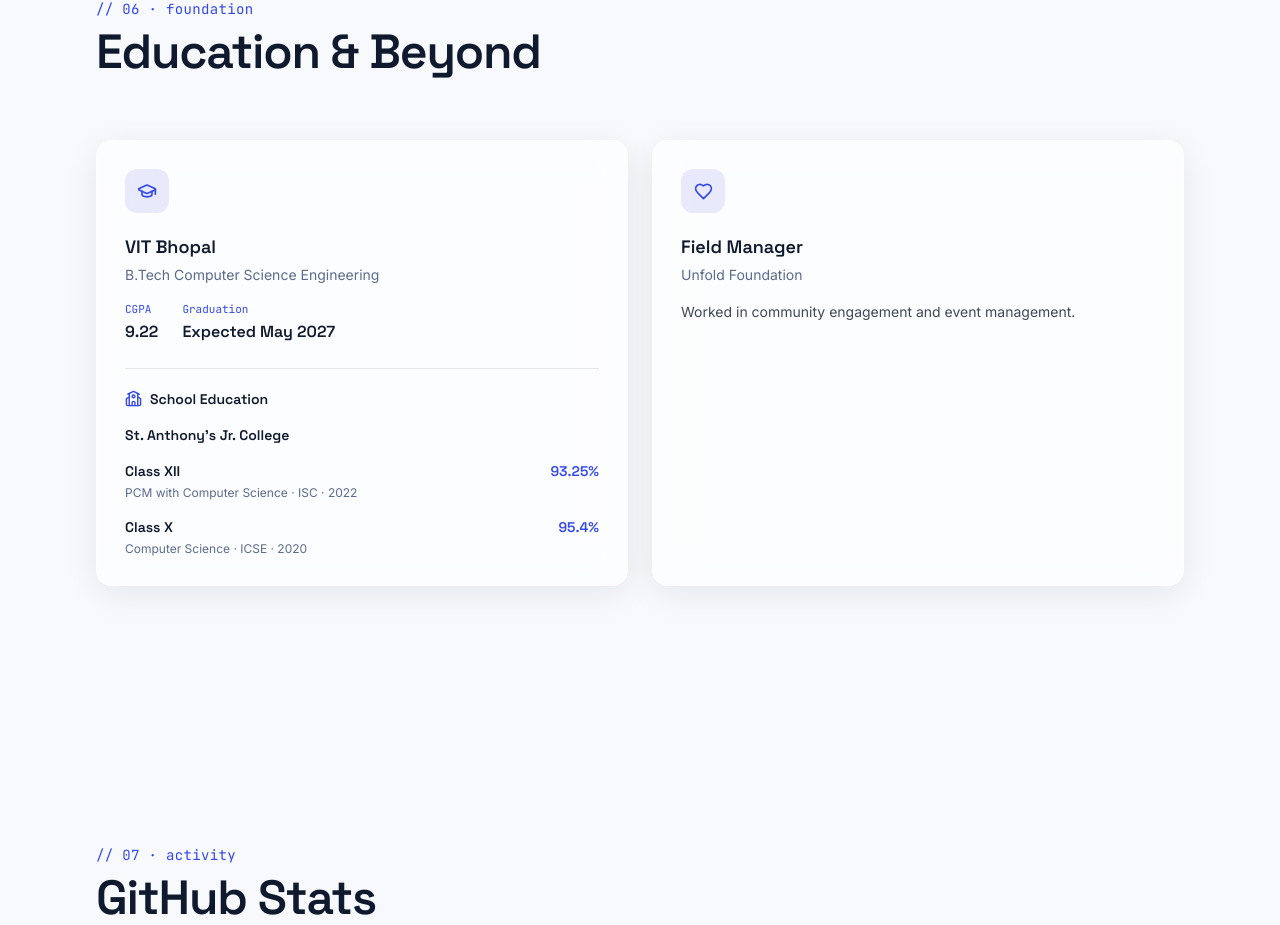
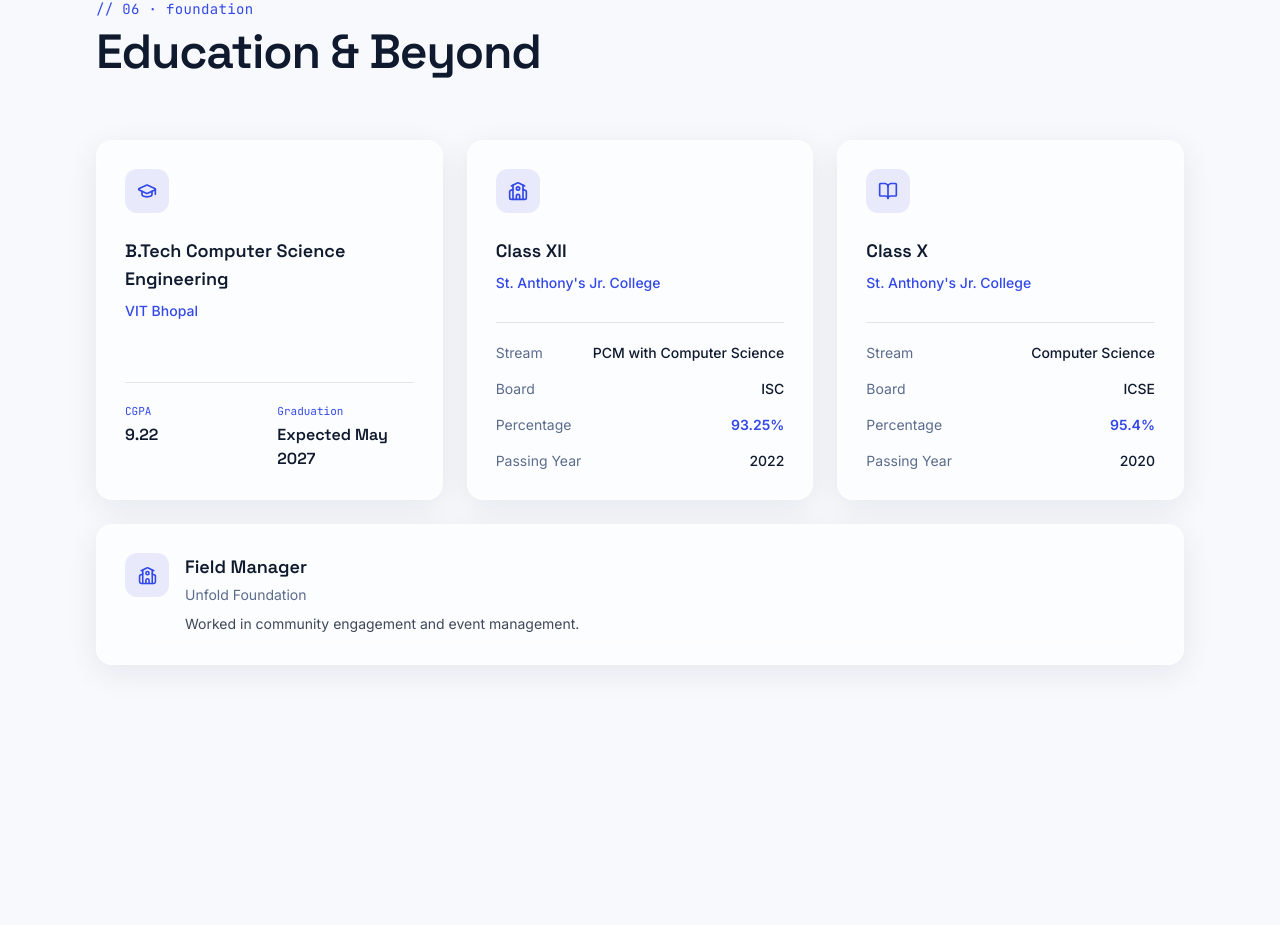
Before and after one commit to diyam3/My-Portfolio, a Next.js app: page / in a window 1280 px wide. Shown: the part 6775-7700 px from the top of the page. Built offline with nearby package versions, Linux system fonts and the light colour scheme; no server answers.

Commit message:
Update education section

```diff
--- a/components/Education.tsx
+++ b/components/Education.tsx
@@ -3,7 +3,7 @@
 import { motion } from "framer-motion";
 import SectionHeading from "@/components/ui/SectionHeading";
 import { education, extraCurricular } from "@/lib/data";
-import { GraduationCap, Heart, School } from "lucide-react";
+import { GraduationCap, School, BookOpen } from "lucide-react";
 
 export default function Education() {
   return (
@@ -11,31 +11,33 @@ export default function Education() {
       <div className="max-w-6xl mx-auto px-5 md:px-8">
         <SectionHeading eyebrow="06 · foundation" title="Education & Beyond" />
 
-        <div className="grid md:grid-cols-2 gap-6">
-          {/* College + School Education */}
+        {/* Education Cards */}
+        <div className="grid grid-cols-1 md:grid-cols-3 gap-6">
+
+          {/* B.Tech */}
           <motion.div
             initial={{ opacity: 0, y: 24 }}
             whileInView={{ opacity: 1, y: 0 }}
             viewport={{ once: true, margin: "-60px" }}
             transition={{ duration: 0.55 }}
-            className="glass rounded-2xl shadow-glass p-7"
+            className="glass rounded-2xl shadow-glass p-7 flex flex-col min-h-[360px]"
           >
-            {/* College */}
-            <div className="w-11 h-11 rounded-xl bg-royal-600/10 text-royal-600 dark:text-royal-300 flex items-center justify-center mb-5">
+            <div className="w-11 h-11 rounded-xl bg-royal-600/10 text-royal-600 dark:text-royal-300 flex items-center justify-center mb-6">
               <GraduationCap size={20} />
             </div>
 
-            <h3 className="font-display font-semibold text-lg text-ink dark:text-white mb-1">
-              {education.institution}
+            <h3 className="font-display font-semibold text-lg text-ink dark:text-white mb-2">
+              B.Tech Computer Science Engineering
             </h3>
 
-            <p className="text-mist dark:text-royal-100/60 text-sm mb-4">
-              {education.degree}
+            <p className="text-royal-600 dark:text-royal-300 text-sm font-medium mb-6">
+              {education.institution}
             </p>
 
-            <div className="flex gap-6 mb-6">
+            <div className="border-t border-ink/10 dark:border-white/10 pt-5 mt-auto">
+              <div className="grid grid-cols-2 gap-4">
                 <div>
-                <p className="font-mono text-[11px] text-royal-600 dark:text-royal-300 mb-0.5">
+                  <p className="font-mono text-[11px] text-royal-600 dark:text-royal-300 mb-1">
                     CGPA
                   </p>
                   <p className="font-display font-semibold text-ink dark:text-white">
@@ -44,7 +46,7 @@ export default function Education() {
                 </div>
 
                 <div>
-                <p className="font-mono text-[11px] text-royal-600 dark:text-royal-300 mb-0.5">
+                  <p className="font-mono text-[11px] text-royal-600 dark:text-royal-300 mb-1">
                     Graduation
                   </p>
                   <p className="font-display font-semibold text-ink dark:text-white">
@@ -52,82 +54,156 @@ export default function Education() {
                   </p>
                 </div>
               </div>
-
-            {/* School Education */}
-            <div className="pt-5 border-t border-ink/10 dark:border-white/10">
-              <div className="flex items-center gap-2 mb-4">
-                <School
-                  size={17}
-                  className="text-royal-600 dark:text-royal-300"
-                />
-                <h4 className="font-display font-semibold text-sm text-ink dark:text-white">
-                  School Education
-                </h4>
-              </div>
-
-              <h5 className="font-display font-semibold text-sm text-ink dark:text-white mb-1">
-                St. Anthony&apos;s Jr. College
-              </h5>
-
-              {/* 12th */}
-              <div className="mt-4">
-                <div className="flex items-center justify-between">
-                  <p className="font-display font-semibold text-sm text-ink dark:text-white">
-                    Class XII
-                  </p>
-                  <p className="font-display font-semibold text-sm text-royal-600 dark:text-royal-300">
-                    93.25%
-                  </p>
-                </div>
-
-                <p className="text-mist dark:text-royal-100/60 text-xs mt-1">
-                  PCM with Computer Science · ISC · 2022
-                </p>
-              </div>
-
-              {/* 10th */}
-              <div className="mt-4">
-                <div className="flex items-center justify-between">
-                  <p className="font-display font-semibold text-sm text-ink dark:text-white">
-                    Class X
-                  </p>
-                  <p className="font-display font-semibold text-sm text-royal-600 dark:text-royal-300">
-                    95.4%
-                  </p>
-                </div>
-
-                <p className="text-mist dark:text-royal-100/60 text-xs mt-1">
-                  Computer Science · ICSE · 2020
-                </p>
-              </div>
             </div>
           </motion.div>
 
-          {/* Beyond / Extra Curricular */}
+          {/* Class XII */}
           <motion.div
             initial={{ opacity: 0, y: 24 }}
             whileInView={{ opacity: 1, y: 0 }}
             viewport={{ once: true, margin: "-60px" }}
             transition={{ duration: 0.55, delay: 0.1 }}
-            className="glass rounded-2xl shadow-glass p-7"
+            className="glass rounded-2xl shadow-glass p-7 flex flex-col min-h-[360px]"
           >
-            <div className="w-11 h-11 rounded-xl bg-royal-600/10 text-royal-600 dark:text-royal-300 flex items-center justify-center mb-5">
-              <Heart size={19} />
+            <div className="w-11 h-11 rounded-xl bg-royal-600/10 text-royal-600 dark:text-royal-300 flex items-center justify-center mb-6">
+              <School size={20} />
             </div>
 
+            <h3 className="font-display font-semibold text-lg text-ink dark:text-white mb-2">
+              Class XII
+            </h3>
+
+            <p className="text-royal-600 dark:text-royal-300 text-sm font-medium mb-6">
+              St. Anthony&apos;s Jr. College
+            </p>
+
+            <div className="border-t border-ink/10 dark:border-white/10 pt-5 mt-auto space-y-4">
+              <div className="flex justify-between items-center">
+                <span className="text-sm text-mist dark:text-royal-100/60">
+                  Stream
+                </span>
+                <span className="text-sm font-medium text-ink dark:text-white text-right">
+                  PCM with Computer Science
+                </span>
+              </div>
+
+              <div className="flex justify-between items-center">
+                <span className="text-sm text-mist dark:text-royal-100/60">
+                  Board
+                </span>
+                <span className="text-sm font-medium text-ink dark:text-white">
+                  ISC
+                </span>
+              </div>
+
+              <div className="flex justify-between items-center">
+                <span className="text-sm text-mist dark:text-royal-100/60">
+                  Percentage
+                </span>
+                <span className="text-sm font-semibold text-royal-600 dark:text-royal-300">
+                  93.25%
+                </span>
+              </div>
+
+              <div className="flex justify-between items-center">
+                <span className="text-sm text-mist dark:text-royal-100/60">
+                  Passing Year
+                </span>
+                <span className="text-sm font-medium text-ink dark:text-white">
+                  2022
+                </span>
+              </div>
+            </div>
+          </motion.div>
+
+          {/* Class X */}
+          <motion.div
+            initial={{ opacity: 0, y: 24 }}
+            whileInView={{ opacity: 1, y: 0 }}
+            viewport={{ once: true, margin: "-60px" }}
+            transition={{ duration: 0.55, delay: 0.2 }}
+            className="glass rounded-2xl shadow-glass p-7 flex flex-col min-h-[360px]"
+          >
+            <div className="w-11 h-11 rounded-xl bg-royal-600/10 text-royal-600 dark:text-royal-300 flex items-center justify-center mb-6">
+              <BookOpen size={20} />
+            </div>
+
+            <h3 className="font-display font-semibold text-lg text-ink dark:text-white mb-2">
+              Class X
+            </h3>
+
+            <p className="text-royal-600 dark:text-royal-300 text-sm font-medium mb-6">
+              St. Anthony&apos;s Jr. College
+            </p>
+
+            <div className="border-t border-ink/10 dark:border-white/10 pt-5 mt-auto space-y-4">
+              <div className="flex justify-between items-center">
+                <span className="text-sm text-mist dark:text-royal-100/60">
+                  Stream
+                </span>
+                <span className="text-sm font-medium text-ink dark:text-white">
+                  Computer Science
+                </span>
+              </div>
+
+              <div className="flex justify-between items-center">
+                <span className="text-sm text-mist dark:text-royal-100/60">
+                  Board
+                </span>
+                <span className="text-sm font-medium text-ink dark:text-white">
+                  ICSE
+                </span>
+              </div>
+
+              <div className="flex justify-between items-center">
+                <span className="text-sm text-mist dark:text-royal-100/60">
+                  Percentage
+                </span>
+                <span className="text-sm font-semibold text-royal-600 dark:text-royal-300">
+                  95.4%
+                </span>
+              </div>
+
+              <div className="flex justify-between items-center">
+                <span className="text-sm text-mist dark:text-royal-100/60">
+                  Passing Year
+                </span>
+                <span className="text-sm font-medium text-ink dark:text-white">
+                  2020
+                </span>
+              </div>
+            </div>
+          </motion.div>
+        </div>
+
+        {/* Beyond */}
+        <motion.div
+          initial={{ opacity: 0, y: 24 }}
+          whileInView={{ opacity: 1, y: 0 }}
+          viewport={{ once: true, margin: "-60px" }}
+          transition={{ duration: 0.55, delay: 0.3 }}
+          className="glass rounded-2xl shadow-glass p-7 mt-6"
+        >
+          <div className="flex items-start gap-4">
+            <div className="w-11 h-11 shrink-0 rounded-xl bg-royal-600/10 text-royal-600 dark:text-royal-300 flex items-center justify-center">
+              <School size={19} />
+            </div>
+
+            <div>
               <h3 className="font-display font-semibold text-lg text-ink dark:text-white mb-1">
                 {extraCurricular.role}
               </h3>
 
-            <p className="text-mist dark:text-royal-100/60 text-sm mb-4">
+              <p className="text-mist dark:text-royal-100/60 text-sm mb-2">
                 {extraCurricular.org}
               </p>
 
               <p className="text-sm text-ink/80 dark:text-royal-100/70 leading-relaxed">
                 {extraCurricular.description}
               </p>
+            </div>
+          </div>
         </motion.div>
-        </div>
       </div>
     </section>
   );
```
Lines whose indentation alone changed are shown as unchanged.
